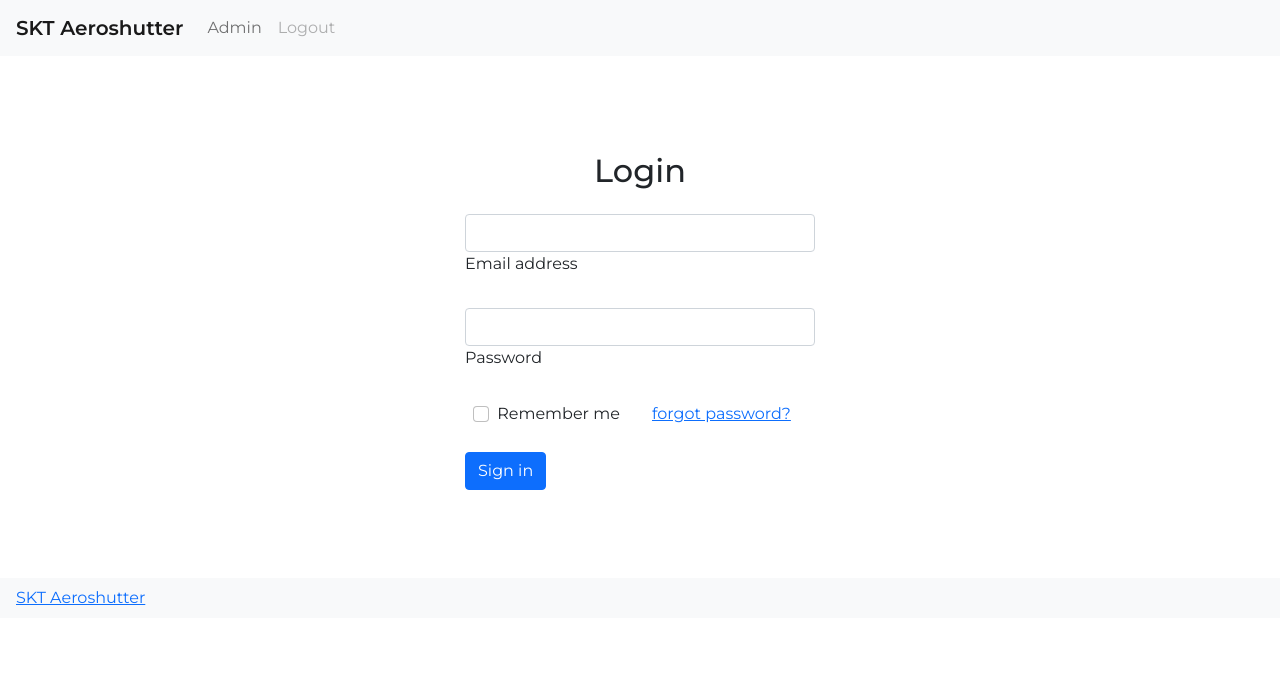
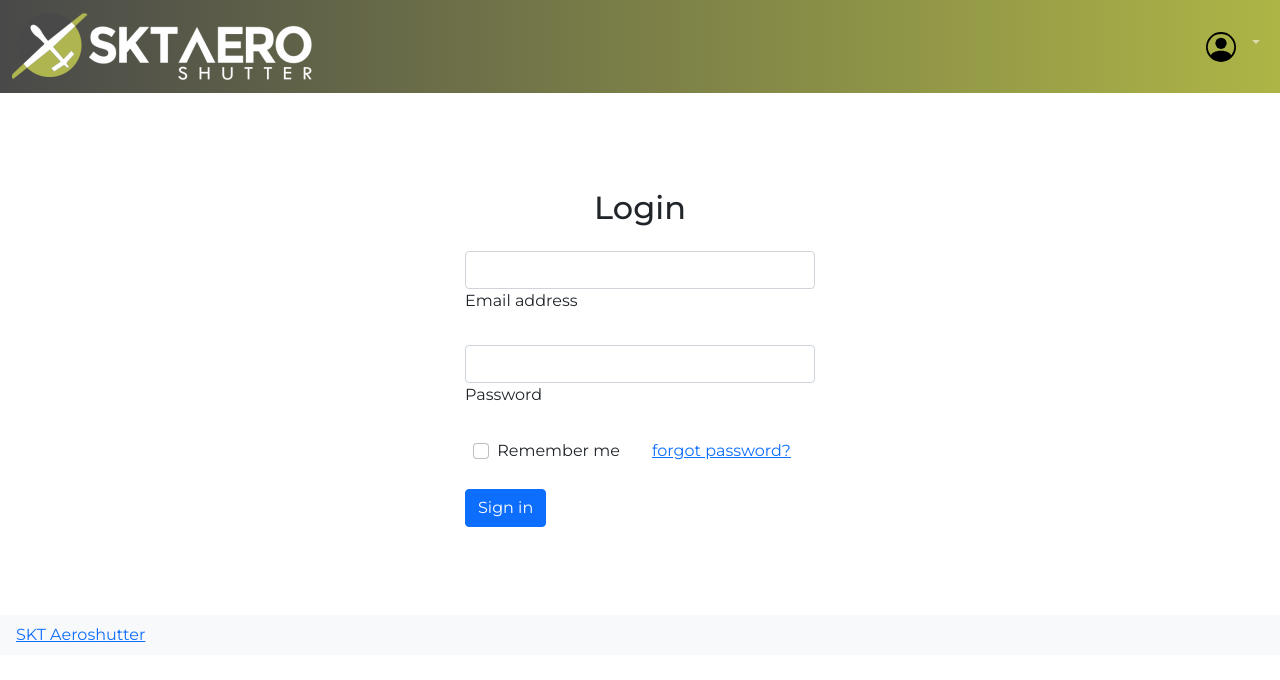
Before and after one commit to Leeludy/SKT, a React (Create React App) app: page / in a window 1280 px wide. Shown: the top 680 px of the page. Built offline with nearby package versions, Linux system fonts and the light colour scheme.

Commit message:
SKT-128 NavBar

```diff
--- a/src/App.jsx
+++ b/src/App.jsx
@@ -1,4 +1,5 @@
 import {BrowserRouter as Router, Routes, Route, Link} from 'react-router-dom';
+import "./index.css";
 import Admin from "./pages/Admin";
 import ProductAdmin from "./pages/ProductAdmin";
 import Pilot from "./pages/Pilot";
--- a/src/index.css
+++ b/src/index.css
@@ -1,4 +1,5 @@
 @import url('https://fonts.googleapis.com/css2?family=Montserrat:wght@100;200;300;400;500;600&display=swap');
+@import 'bootstrap/dist/css/bootstrap.min.css';
 
 /* Base Styles */
 * {
@@ -7,3 +8,45 @@
     margin: 0;
     padding: 0;
 }
+
+/* Colors Theme */
+.gradient-custom {
+    /* fallback for old browsers */
+    background: #494949;
+
+    /* Chrome 10-25, Safari 5.1-6 */
+    background: -webkit-linear-gradient(to right, rgba(73, 73, 73, 1), rgba(173, 181, 70, 1));
+
+    /* W3C, IE 10+/ Edge, Firefox 16+, Chrome 26+, Opera 12+, Safari 7+ */
+    background: linear-gradient(to right, rgba(73, 73, 73, 1), rgba(173, 181, 70, 1))
+}
+.bg-dkGray {
+    background-color: #494949;
+}
+.bg-ltGray {
+    background-color: #a7a7a7;
+}
+.bg-green {
+    background-color: #adb546;
+}
+
+
+div.noPadding {
+    padding-left: 0;
+    padding-right: 0;
+}
+
+.Margin {
+    margin-left: 6;
+    margin-right: 6;
+    margin-top: 2;
+    margin-bottom: 2;
+}
+
+.nav-custom {
+    max-width: 80%;
+    padding-left: 6;
+    padding-right: 6;
+    padding-top: 2;
+    padding-bottom: 2;
+}
--- a/src/pages/Header.js
+++ b/src/pages/Header.js
@@ -1,36 +1,62 @@
-import React from 'react'
+import React from "react";
+import { Nav, Navbar, Container, NavDropdown, Dropdown } from "react-bootstrap";
+import "../index.css";
+import logo from "../assets/logo.png";
+import { PersonCircle, BoxArrowRight } from "react-bootstrap-icons";
 
 function Header() {
+  const UserName = "LastName";
+  const UserFirstName = "FirstName";
+  const UserRole = "Role";
   return (
-      <nav className='navbar navbar-expand-lg navbar-light bg-light'>
-          <a className='navbar-brand ms-3' href='/'><strong>SKT Aeroshutter</strong></a>
-          <button
-              className='navbar-toggler'
-              type='button'
-              data-toggle='collapse'
-              data-target='#navbarNav'
-              aria-controls='navbarNav'
-              aria-expanded='false'
-              aria-label='Toggle navigation'
+    <Navbar sticky="top" className="gradient-custom" variant="dark">
+      <Container fluid>
+        <Navbar.Toggle aria-controls="responsive-navbar-nav" />
+        <Navbar.Brand href="./Dashboard">
+          <img
+            alt="Logo SKT"
+            src={logo}
+            width="300"
+            height="67"
+            className="d-inline-block align-top"
+          />
+        </Navbar.Brand>
+        <Nav>
+          <Nav.Link
+            href="./user/{id}"
+            style={{
+              display: "flex",
+              flexDirection: "column",
+              justifyContent: "center",
+              alignItems: "center",
+            }}
           >
-              <span className='navbar-toggler-icon'></span>
-          </button>
-          <div className='collapse navbar-collapse' id='navbarNav'>
-              <ul className='navbar-nav'>
-                  <li className='nav-item active'>
-                      <a className='nav-link' href= '#'>
-                          Admin <span className='sr-only'></span>
-                      </a>
-                  </li>
-                  <li className='nav-item'>
-                      <a className='nav-link disabled' href='#'>
-                          Logout
-                      </a>
-                  </li>
-              </ul>
-          </div>
-      </nav>
-  )
+            <PersonCircle color="bg-dkGray" size={30} />
+          </Nav.Link>
+
+          <NavDropdown align="end" id="dropdown-menu-align-end">
+            <NavDropdown.Item>
+              <span className="text-uppercase">{UserRole}</span>
+            </NavDropdown.Item>
+            <Dropdown.Divider />
+            <NavDropdown.Item>
+              <span className="fw-bold">{UserName}</span>
+            </NavDropdown.Item>
+            <NavDropdown.Item>
+              <span className="fw-bold">{UserFirstName}</span>
+            </NavDropdown.Item>
+            <Dropdown.Divider />
+            <NavDropdown.Item>
+              <Nav.Link eventKey={2} href="./logout">
+                <BoxArrowRight color="bg-dkGray" size={30} />{" "}
+                <span color="bg-dkGray">Logout</span>
+              </Nav.Link>
+            </NavDropdown.Item>
+          </NavDropdown>
+        </Nav>
+      </Container>
+    </Navbar>
+  );
 }
 
 export default Header;
```
Also changed, not shown: src/assets/logo.png (added).
